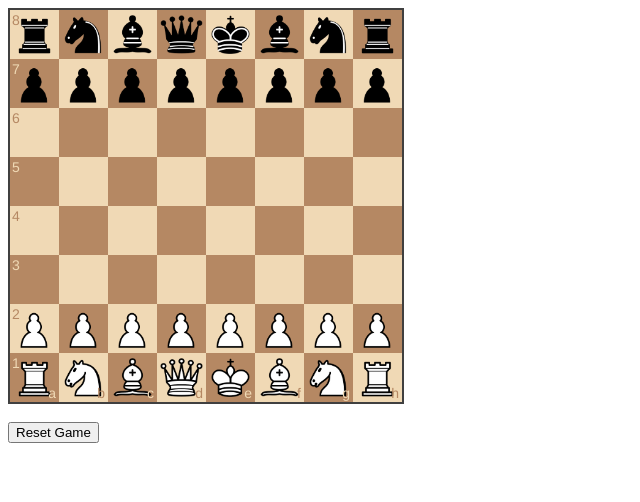
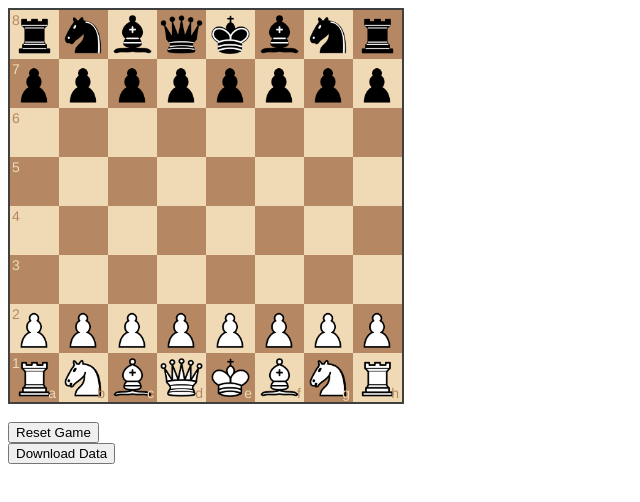
Before and after one commit to Dmongue1/CMSC-471-Project-1, a website: page public/index.html in a window 1280 px wide. Shown: the whole page, without its empty margins (0-640 px from the left). Drawn offline with Linux system fonts and the light colour scheme.

Commit message:
Update index.html

```diff
--- a/public/index.html
+++ b/public/index.html
@@ -9,6 +9,8 @@
     <div id="board" style="width: 400px"></div>
     <br>
     <button onclick="resetBoard()">Reset Game</button>
+    <br>
+    <button onclick="downloadCSV()" target="_blank">Download Data</button>
   </body>
   <script src="./js/jquery-3.2.1.min.js"></script>
   <script src="./js/chess.js"></script>
```
